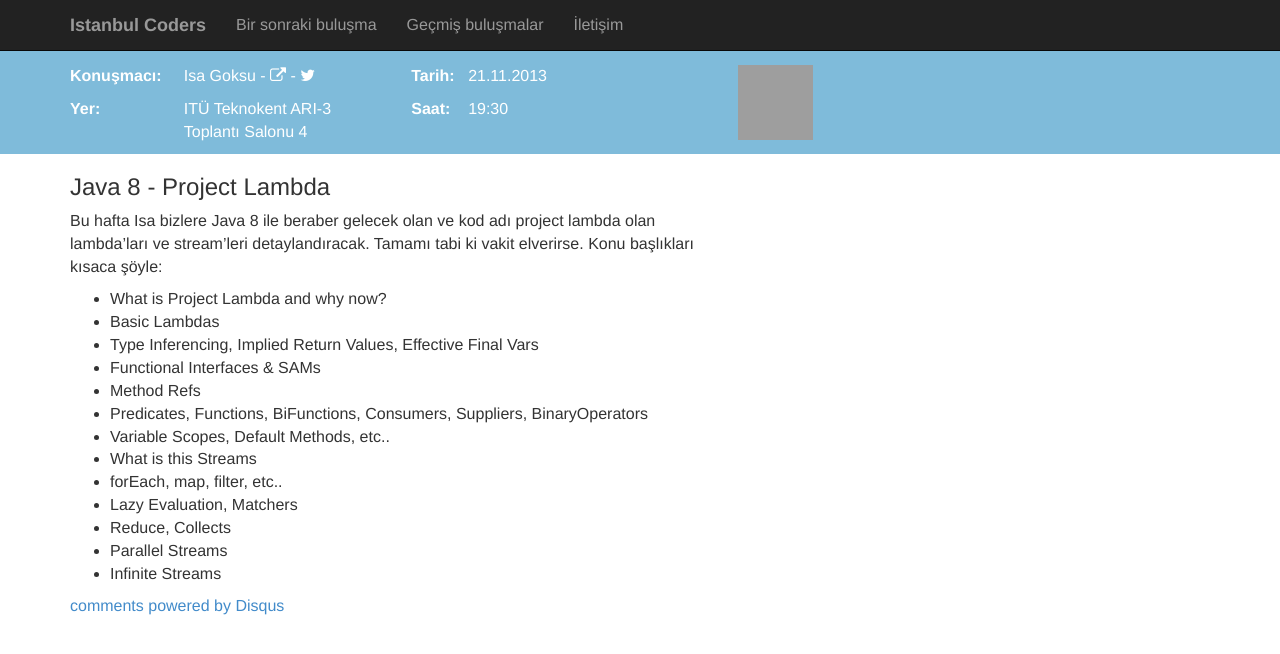
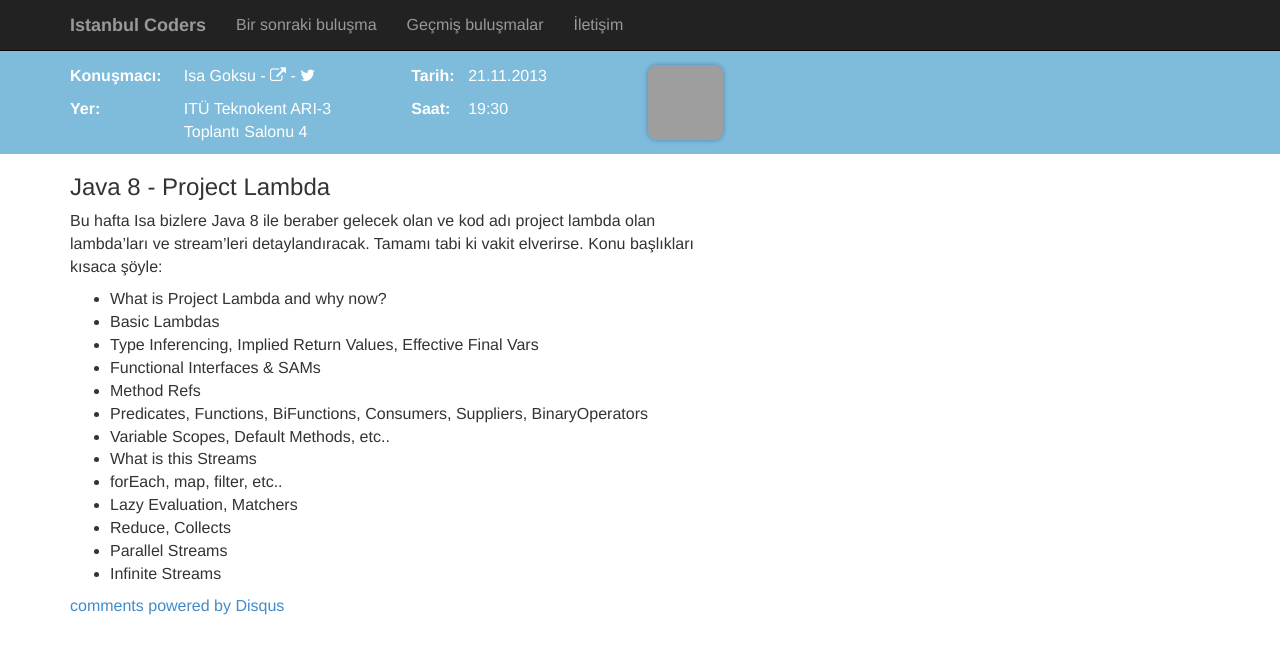
Before and after one commit to selimober/istanbul-coders, a Jekyll site: the page built from _posts/2013-11-21-java-8-project-lambda.md, in a window 1280 px wide. Shown: the top 654 px of the page. Built offline with Jekyll 4.4.1, drawn with Linux system fonts in a browser that asks for light colours; Markdown is read by kramdown in place of the engine named in the settings; comment, search, counter and statistics services are not loaded; grey boxes are pictures that could not be loaded.

Commit message:
Some tidying up for styles

```diff
--- a/assets/css/ic.css
+++ b/assets/css/ic.css
@@ -278,6 +278,8 @@ img#logo {
 }
 
 div#author-photo {
+  position: relative;
+  left: -90px;
   float: left;
   width: 75px;
   height: 75px;
@@ -286,4 +288,6 @@ div#author-photo {
 div#author-photo img {
   width: 75px;
   height: 75px;
+  border-radius: 9px;
+  box-shadow: 0 0 5px steelblue;
 }
```
